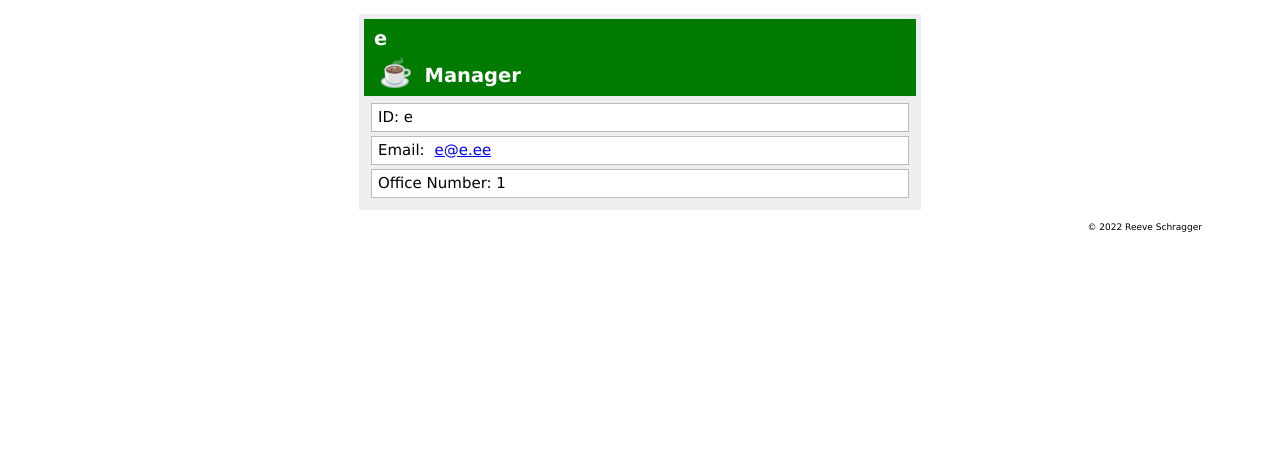
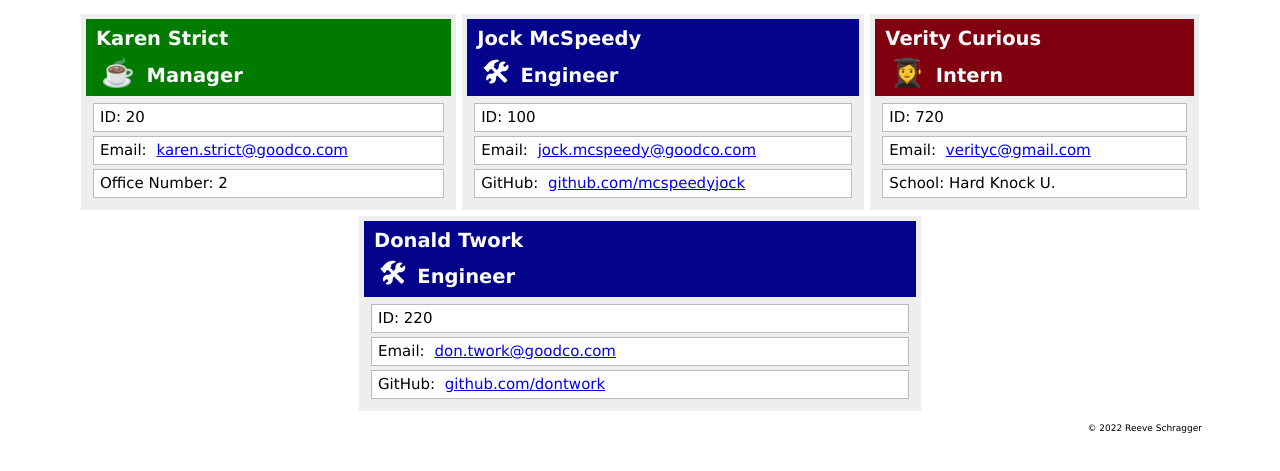
Before and after one commit to rschragger/BC10-Team-Profile-Generator, a website: page dist/index.html in a window 1280 px wide. Shown: the part 111-582 px from the top of the page. Drawn offline with Linux system fonts and the light colour scheme.

Commit message:
Final ReadMe and screencast version

```diff
--- a/dist/index.html
+++ b/dist/index.html
@@ -13,17 +13,56 @@
 <h1>Team Profile</h1>
     </header>
     <section class="main">
-    <div class="card manager" id="carde">
+    <div class="card manager" id="card20">
 <div class="card-head">
-    <h3 class="employeeName">e</h3>
+    <h3 class="employeeName">Karen Strict</h3>
     <h4 class="role"><span class="roleIcon">☕️</span> Manager</h4>
 </div>
 <div class="cardBody">
     <ul class="detailList">
-        <li class="detail id">ID: e</li>
-        <li class="detail email">Email: <a class="emailLink" href="mailto: e@e.ee">e@e.ee</a>
+        <li class="detail id">ID: 20</li>
+        <li class="detail email">Email: <a class="emailLink" href="mailto: karen.strict@goodco.com">karen.strict@goodco.com</a>
            </li>
-        <li class="detail officeNumber">Office Number: 1</li >
+        <li class="detail officeNumber">Office Number: 2</li >
+    </ul>
+</div>
+</div><div class="card engineer" id="card100">
+<div class="card-head">
+    <h3 class="employeeName">Jock McSpeedy</h3>
+    <h4 class="role"><span class="roleIcon">🛠</span> Engineer</h4>
+</div>
+<div class="cardBody">
+    <ul class="detailList">
+        <li class="detail id">ID: 100</li>
+        <li class="detail email">Email: <a class="emailLink" href="mailto: jock.mcspeedy@goodco.com">jock.mcspeedy@goodco.com</a>
+           </li>
+        <li class="detail gitHub">GitHub: <a href="https://github.com/mcspeedyjock" target="_blank">github.com/mcspeedyjock</a></li>
+    </ul>
+</div>
+</div><div class="card intern" id="card720">
+<div class="card-head">
+    <h3 class="employeeName">Verity Curious</h3>
+    <h4 class="role"><span class="roleIcon">👩‍🎓</span> Intern</h4>
+</div>
+<div class="cardBody">
+    <ul class="detailList">
+        <li class="detail id">ID: 720</li>
+        <li class="detail email">Email: <a class="emailLink" href="mailto: verityc@gmail.com">verityc@gmail.com</a>
+           </li>
+        <li class="detail school">School: Hard Knock U.</li>
+    </ul>
+</div>
+</div><div class="card engineer" id="card220">
+<div class="card-head">
+    <h3 class="employeeName">Donald Twork</h3>
+    <h4 class="role"><span class="roleIcon">🛠</span> Engineer</h4>
+</div>
+<div class="cardBody">
+    <ul class="detailList">
+        <li class="detail id">ID: 220</li>
+        <li class="detail email">Email: <a class="emailLink" href="mailto: don.twork@goodco.com">don.twork@goodco.com</a>
+           </li>
+        <li class="detail gitHub">GitHub: <a href="https://github.com/dontwork" target="_blank">github.com/dontwork</a></li>
     </ul>
 </div>
 </div>
```
Also changed, not shown: assets/instructions/Sample Info.txt (+8 -4 lines), README.md.
